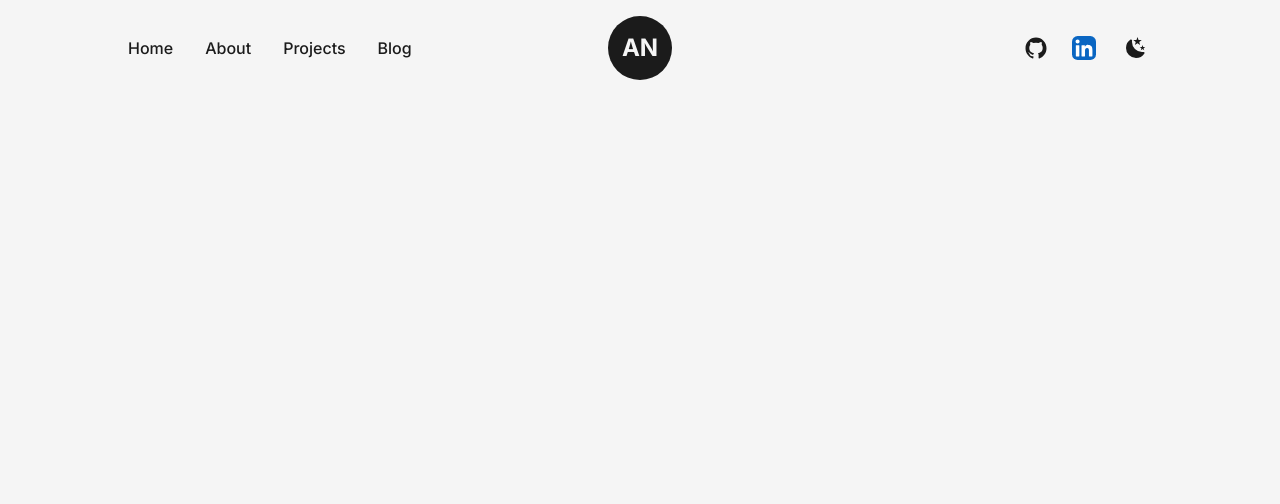
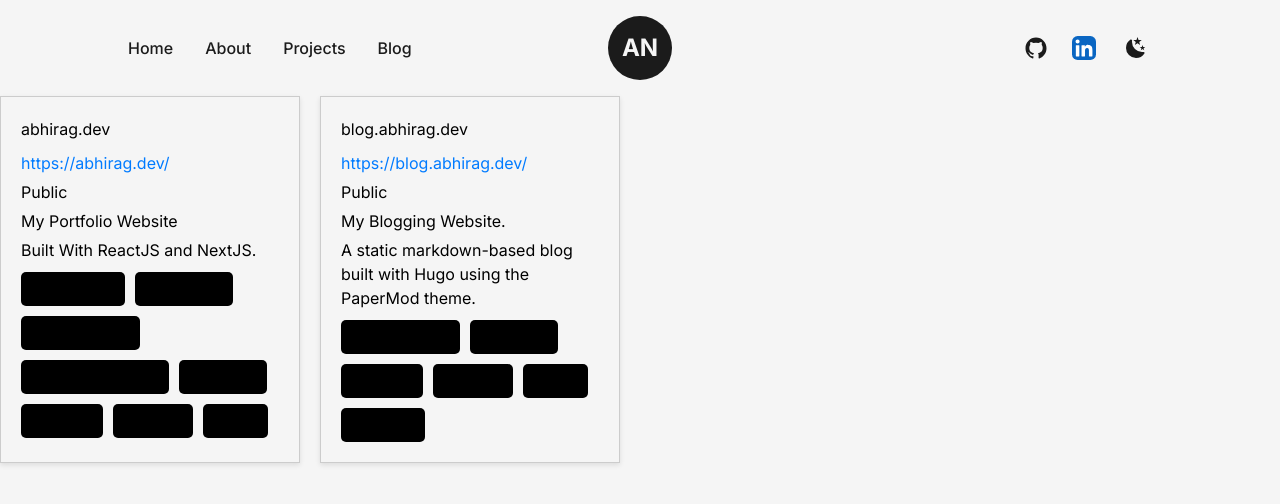
Before and after one commit to noobiecoder1942/portfolio, a Next.js app: page /projects in a window 1280 px wide. Shown: the top 504 px of the page. Built offline with nearby package versions, Linux system fonts and the light colour scheme.

Commit message:
Add Featured Projects Container Draft

```diff
--- a/package.json
+++ b/package.json
@@ -14,6 +14,7 @@
     "react": "^18",
     "react-dom": "^18",
     "react-force-graph-3d": "^1.24.3",
+    "react-icons": "^5.2.1",
     "three": "^0.165.0",
     "three-spritetext": "^1.8.2"
   },
--- /dev/null
+++ b/src/app/projects/FeaturedProjects.jsx
@@ -0,0 +1,56 @@
+import React from 'react'
+import projects from "./featured.json";
+import "./projects.css"
+
+import { SiJavascript, SiHtml5, SiCss3, SiSass, SiGithub, SiHugo, SiFramer, SiReact, SiNextdotjs} from "react-icons/si";
+
+// Mapping of keys to corresponding react-icons components
+const iconMapping = {
+  javascript: SiJavascript,
+  html5: SiHtml5,
+  css3: SiCss3,
+  sass: SiSass,
+  git: SiGithub,
+  hugo: SiHugo,
+  framermotion: SiFramer,
+  reactJS: SiReact,
+  nextJS: SiNextdotjs
+};
+
+const FeaturedProjects = ( ) => {
+
+    return (
+        <div className="project-list">
+          {projects.map((project, index) => (
+            <div key={index} className="project-card">
+              <h2>{project.project}</h2>
+              <a href={project.url} target="_blank" rel="noopener noreferrer">
+                {project.url}
+              </a>
+              <p>{project.repo}</p>
+              <h3>{project.descriptionTitle}</h3>
+              <p>{project.description}</p>
+              <div className="stack">
+                {project.stack.map((tech, techIndex) => {
+                  const IconComponent = iconMapping[tech.key];
+                  return (
+                    <div key={techIndex} className="tech">
+                      {IconComponent ? (
+                        <>
+                          <IconComponent />
+                          <span>{tech.key}</span>
+                        </>
+                      ) : (
+                        <span>{tech.key}</span>
+                      )}
+                    </div>
+                  );
+                })}
+              </div>
+            </div>
+          ))}
+        </div>
+      );
+    };
+
+export default FeaturedProjects;
--- /dev/null
+++ b/src/app/projects/featured.json
@@ -0,0 +1,34 @@
+[
+	{
+		"project": "abhirag.dev",
+		"url": "https://abhirag.dev/",
+		"repo": "Public",
+		"descriptionTitle": "My Portfolio Website",
+		"description": "Built With ReactJS and NextJS.",
+		"stack": [
+			{"key": "reactJS"},
+			{"key": "nextJS"},
+			{"key": "javascript"},
+			{"key": "framermotion"},
+			{"key": "html5"},
+			{"key": "css3"},
+			{"key": "sass"},
+			{"key": "git"}
+		]
+	},
+	{
+		"project": "blog.abhirag.dev",
+		"url": "https://blog.abhirag.dev/",
+		"repo": "Public",
+		"descriptionTitle": "My Blogging Website.",
+		"description": "A static markdown-based blog built with Hugo using the PaperMod theme.",
+		"stack": [
+			{"key": "javascript"},
+			{"key": "html5"},
+			{"key": "css3"},
+			{"key": "sass"},
+			{"key": "git"},
+			{"key": "hugo"}
+		]
+	}
+]
--- a/src/app/projects/page.jsx
+++ b/src/app/projects/page.jsx
@@ -1,11 +1,13 @@
 import React from 'react'
 import NavBar from '@/components/NavBar';
+import FeaturedProjects from './FeaturedProjects';
 
 const Projects = () => {
     return (
         <>
           <main className="bg-light dark:bg-dark w-full min-h-screen">
             <NavBar />
+            <FeaturedProjects />
           </main>
         </>
       );
--- /dev/null
+++ b/src/app/projects/projects.css
@@ -0,0 +1,45 @@
+.project-list {
+    display: flex;
+    flex-wrap: wrap;
+    gap: 20px;
+  }
+
+  .project-card {
+    border: 1px solid #ccc;
+    padding: 20px;
+    width: 300px;
+    box-shadow: 0 2px 5px rgba(0, 0, 0, 0.1);
+  }
+
+  .project-card h2 {
+    margin: 0 0 10px;
+  }
+
+  .project-card a {
+    color: #007bff;
+    text-decoration: none;
+  }
+
+  .project-card p {
+    margin: 5px 0;
+  }
+
+  .stack {
+    display: flex;
+    flex-wrap: wrap;
+    gap: 10px;
+    margin-top: 10px;
+  }
+
+  .tech {
+    display: flex;
+    align-items: center;
+    gap: 5px;
+    background: #000000;
+    padding: 5px 10px;
+    border-radius: 5px;
+  }
+
+  .tech span {
+    margin-left: 5px;
+  }
```
Also changed, not shown: 1 other file (tests, documents, lock files or other folders).
